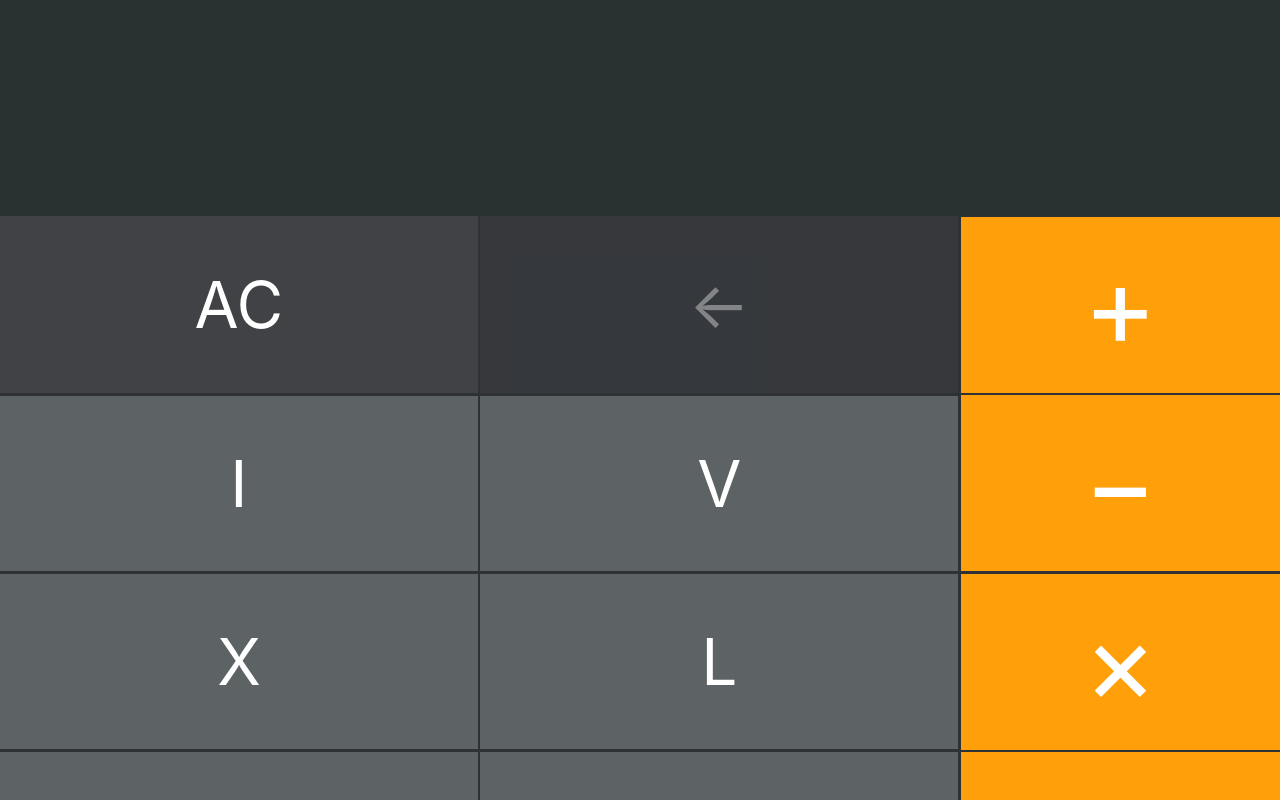
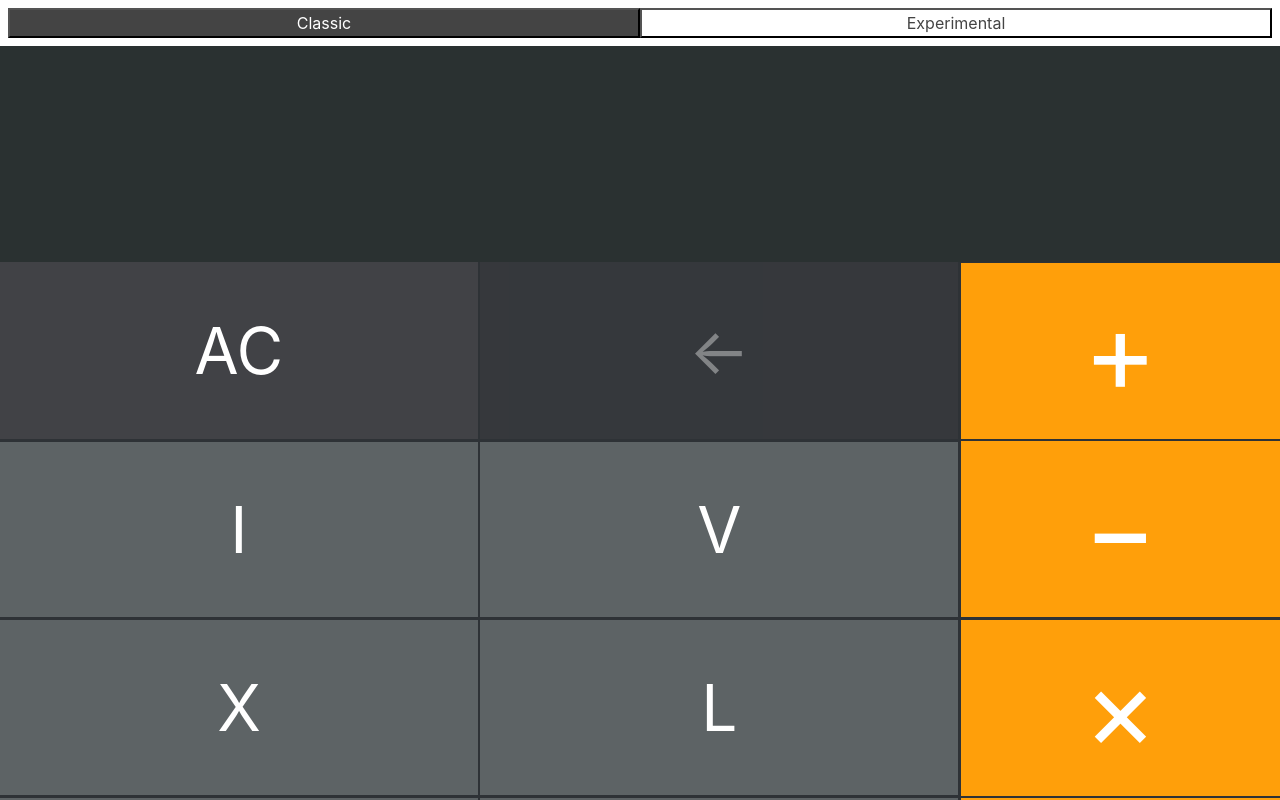
Before and after one commit to yoonslee/roman-numeral-calculator, a React (Create React App) app: page / in a window 1280 px wide. Shown: the top 800 px of the page. Built offline with nearby package versions, Linux system fonts and the light colour scheme.

Commit message:
add theme buttons

```diff
--- a/src/App.js
+++ b/src/App.js
@@ -9,6 +9,16 @@ const BUTTON_TYPES = {
   EDIT: "EDIT",
   OPERATION: "OPERATION",
   NUMERAL: "NUMERAL"
+};
+
+const THEMES_KEYS = {
+  CLASSIC: "CLASSIC",
+  EXPERIMENTAL: "EXPERIMENTAL"
+};
+
+const THEMES = {
+  [THEMES_KEYS.CLASSIC]: {},
+  [THEMES_KEYS.EXPERIMENTAL]: {}
 };
 
 const breakpoints = [768, 375];
@@ -179,6 +189,25 @@ const OperationButtonsContainer = styled.div`
   grid-row-gap: 0.15rem;
 `;
 
+const ThemeBar = styled.div`
+  display: flex;
+  align-items: center;
+  padding: 0.5rem;
+  background-color: #fff;
+
+  button {
+    flex: 1;
+    display: flex;
+    justify-content: center;
+    align-items: center;
+  }
+`;
+
+const ThemeButton = styled.button`
+  background-color: ${props => (props.active ? `#444` : `transparent`)};
+  color: ${props => (props.active ? `#fff` : `#444`)};
+`;
+
 const vibrate = () => {
   navigator.vibrate =
     navigator.vibrate ||
@@ -197,6 +226,7 @@ function App() {
   const [second, setSecond] = useState("");
   const [operationMode, setOperationMode] = useState();
   const [previousOperation, setPreviousOperation] = useState();
+  const [theme, setTheme] = useState(THEMES_KEYS.CLASSIC);
 
   const showBackspace =
     (!operationMode && first.length > 0) ||
@@ -204,6 +234,21 @@ function App() {
 
   return (
     <RootContainer>
+      <ThemeBar>
+        <ThemeButton
+          onClick={() => setTheme(THEMES_KEYS.CLASSIC)}
+          active={theme === THEMES_KEYS.CLASSIC}
+        >
+          Classic
+        </ThemeButton>
+        <ThemeButton
+          onClick={() => setTheme(THEMES_KEYS.EXPERIMENTAL)}
+          active={theme === THEMES_KEYS.EXPERIMENTAL}
+        >
+          Experimental
+        </ThemeButton>
+      </ThemeBar>
+
       {!operationMode || operationMode === OPERATIONS_KEYS.EQUALS ? (
         <Input value={first} readOnly />
       ) : (
```
